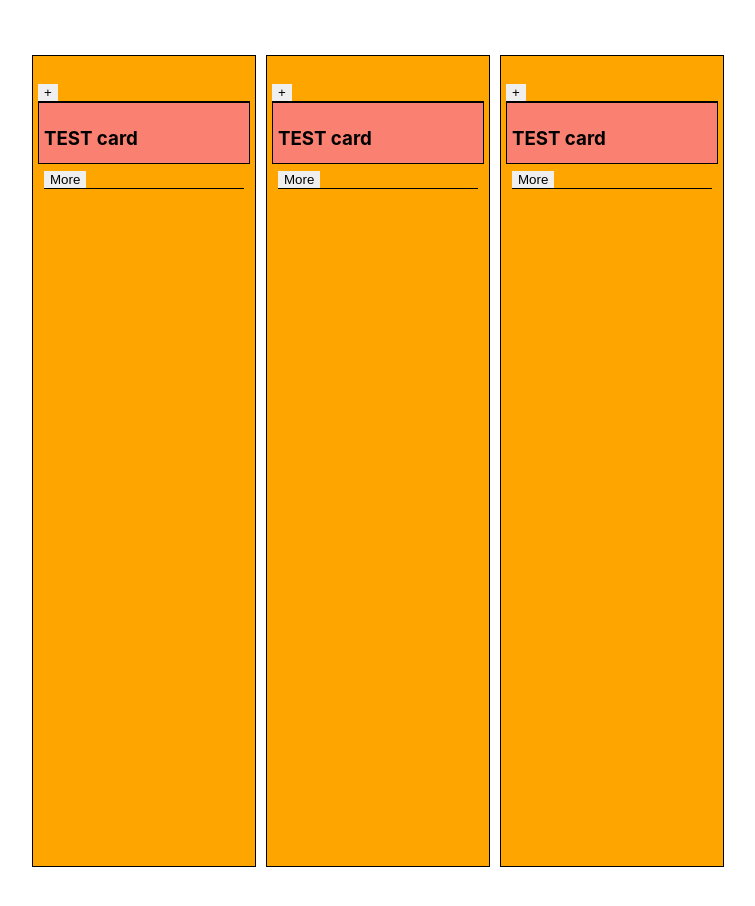
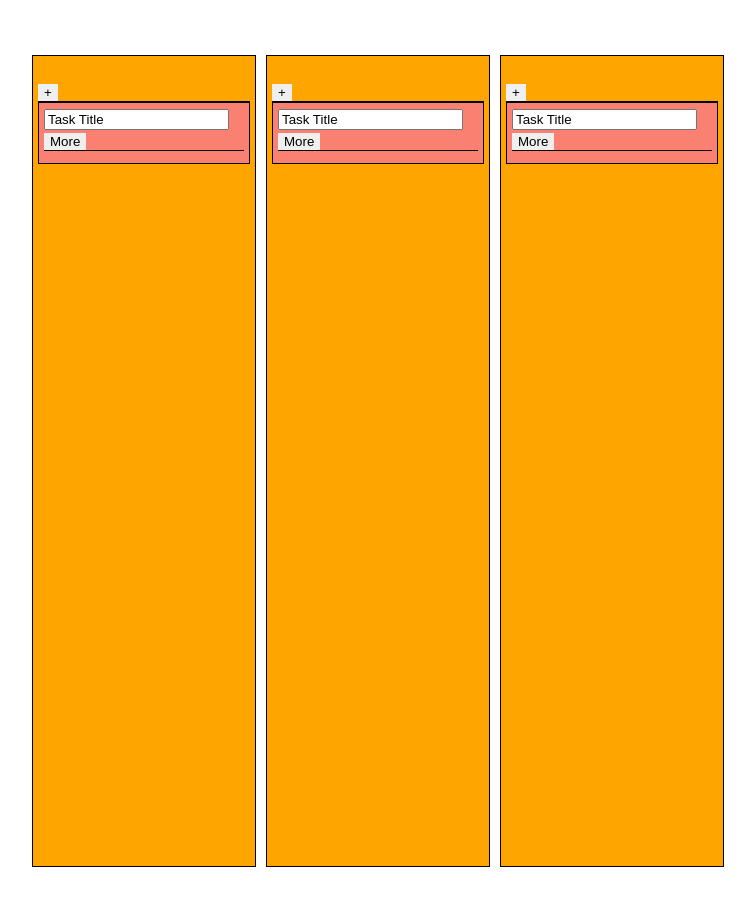
Before and after one commit to shanicunn/kanban-board-mintbean-olympics, a React (Create React App) app: page / in a window 1280 px wide. Shown: the top 906 px of the page, without its empty margins (262-1017 px from the left). Built offline with nearby package versions, Linux system fonts and the light colour scheme.

Commit message:
Title and description now input elements to take values for editing

```diff
--- a/src/components/KanBanCard.js
+++ b/src/components/KanBanCard.js
@@ -2,19 +2,36 @@ import React from 'react';
 import ShowDescr from './ShowDescr';
 
 class KanBanCard extends React.Component {
-
+    constructor(props) {
+        super(props);
+        this.state = {
+            cardTitle: "Task Title",
+            cardDescr: "Task description",
+        }
+    }
+    onCardTitleChange = (e) => {
+        this.setState({
+            cardTitle: e.target.value,
+        })
+    }
+    onCardDescrChange = (e) => {
+        this.setState({
+            cardDescr: e.target.value,
+        })
+    }
     render() {
         return (
             // OUTER CARD
             <main className="card">
                 {/* CARD TITLE */}
                 <section className="card-title">
-                    <h1> TEST card</h1>
+                    <input type="text" value={this.state.cardTitle} onChange={this.onCardTitleChange} />
                     <ShowDescr />
                 </section>
                 {/* CARD DESCRIPTION */}
                 <section id="card-descr" className="card-descr">
-                    <p> Description here</p>
+                    {/* <p>{this.state.cardDescr}</p> */}
+                    <input type="text" value={this.state.cardDesc} onChange={this.onCardDescrChange} />
                 </section>
 
 
```
